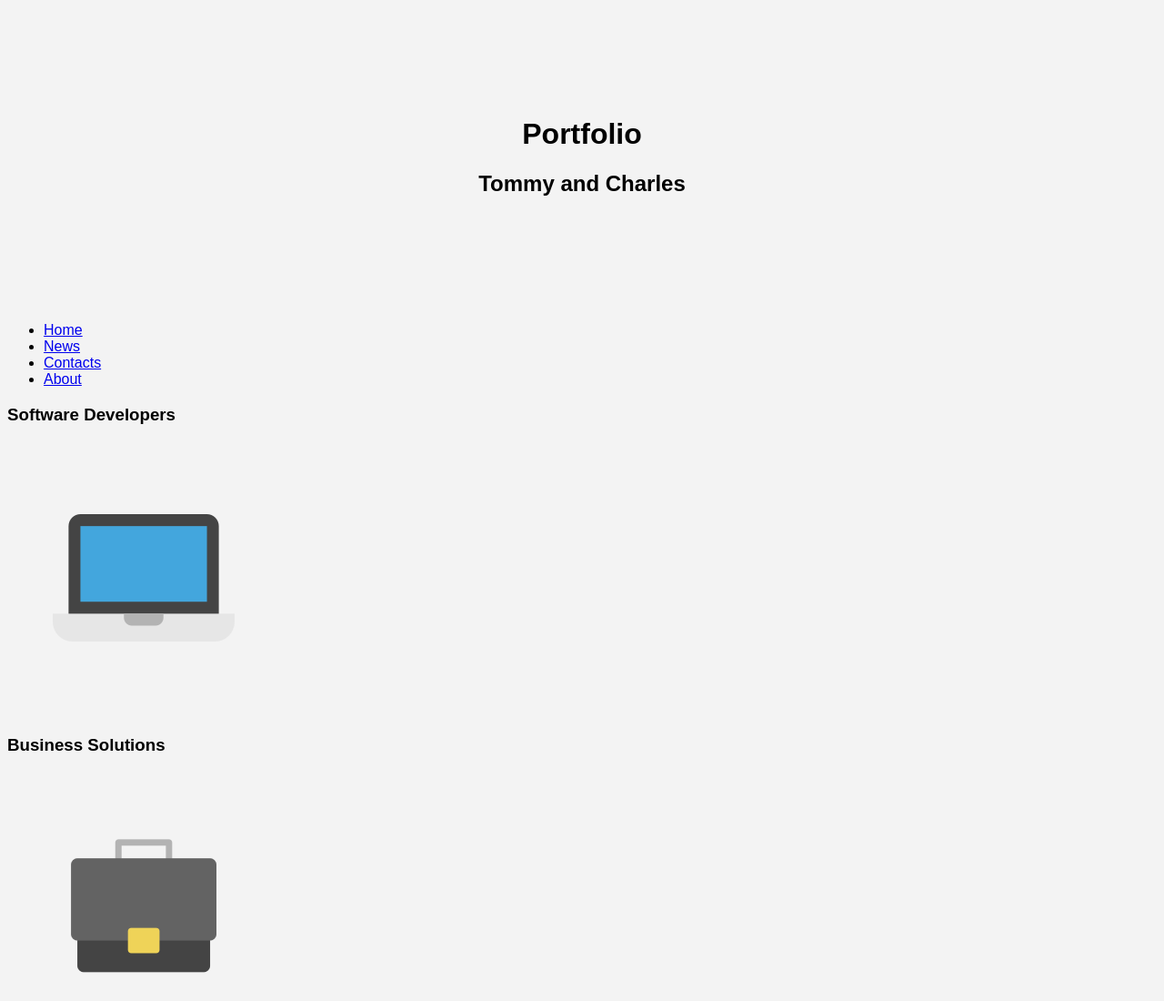
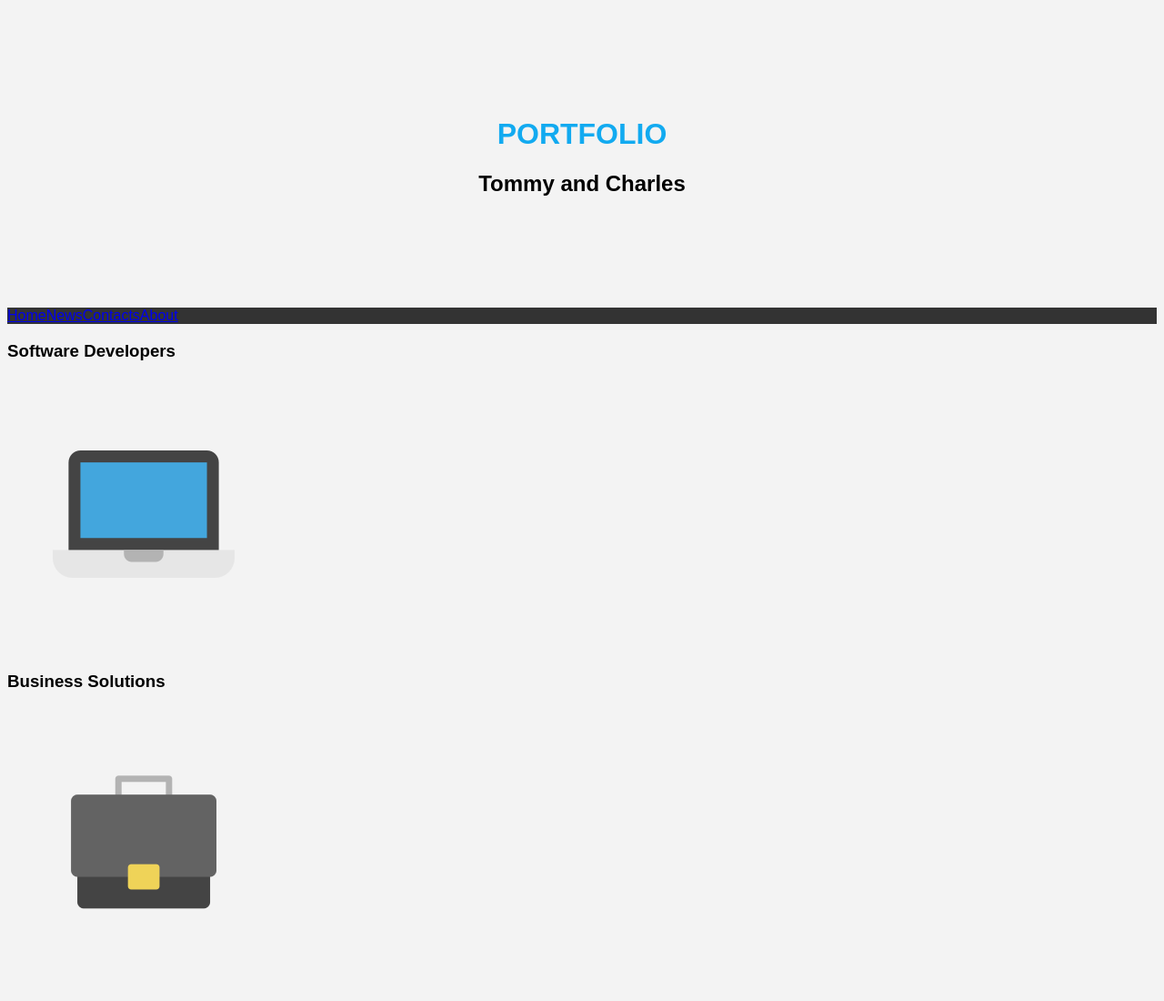
Before and after one commit to TommyM0ntana/tomcha, a plain HTML site: page index.html in a window 1280 px wide. Shown: the top 1100 px of the page at 91% size. Drawn offline with Linux system fonts and the light colour scheme; files that its build step writes are made by us from their sources.

Commit message:
css header and ul

```diff
--- a/style.css
+++ b/style.css
@@ -3,7 +3,6 @@ body {
   background-color: #f3f3f3;
 }
 #welcome-section {
-    background-image:
   background-size: center;
   text-align: center;
   max-width: 1500px;
@@ -13,3 +12,19 @@ body {
   padding: 100px 0;
   text-align: center;
 }
+header h1 {
+  text-transform: uppercase;
+  text-align: center;
+  color: #12aaf0;
+}
+ul {
+  list-style-type: none;
+  margin: 0;
+  padding: 0;
+  overflow: hidden;
+  background-color: #333;
+}
+li {
+  float: left;
+  border: right 10 px solid #bbb;
+}
```
Lines whose indentation alone changed are shown as unchanged.
